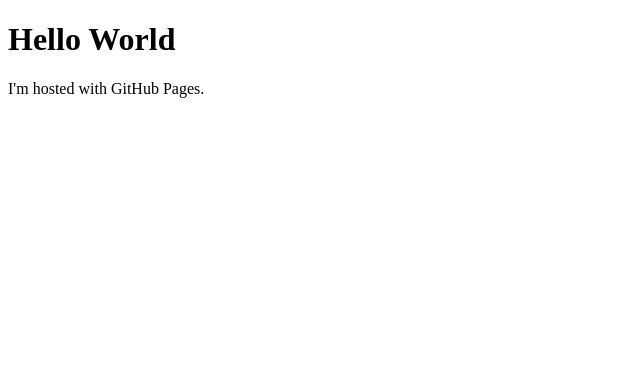
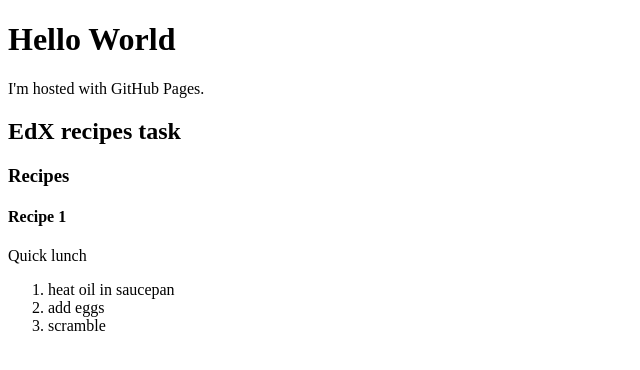
Before and after one commit to peoppenheimer/peoppenheimer.github.io, a plain HTML site: page index.html in a window 1280 px wide. Shown: the whole page, without its empty margins (0-640 px from the left). Drawn offline with Linux system fonts and the light colour scheme.

Commit message:
add recipes task and first recipe

```diff
--- a/index.html
+++ b/index.html
@@ -3,5 +3,14 @@
 <body>
 <h1>Hello World</h1>
 <p>I'm hosted with GitHub Pages.</p>
+<h2>EdX recipes task</h2>
+<h3>Recipes</h3>
+<h4>Recipe 1</h4>
+<p>Quick lunch</p>
+<ol>
+  <li>heat oil in saucepan</li>
+  <li>add eggs</li>
+  <li>scramble</li>
+</ol>
 </body>
 </html>
```
